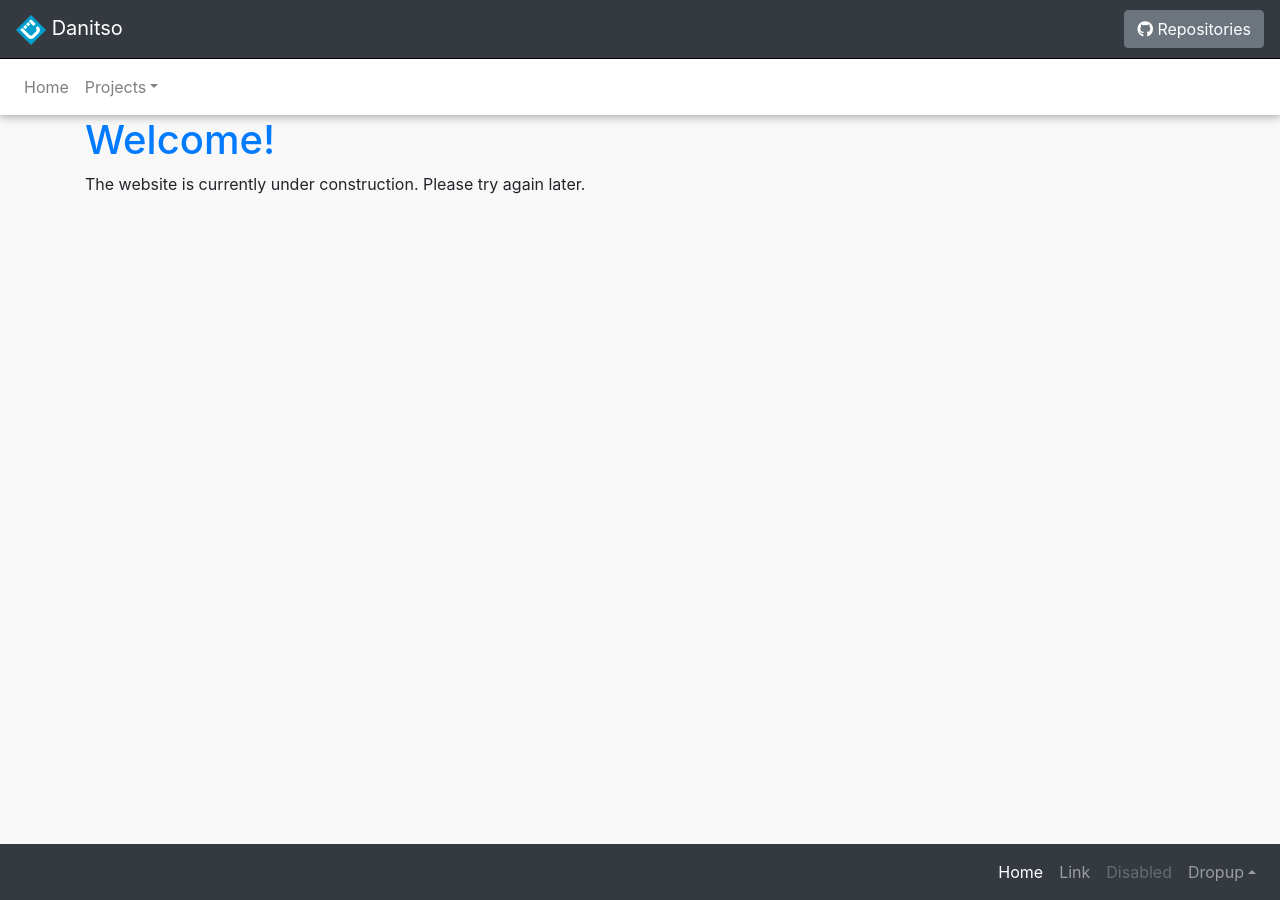
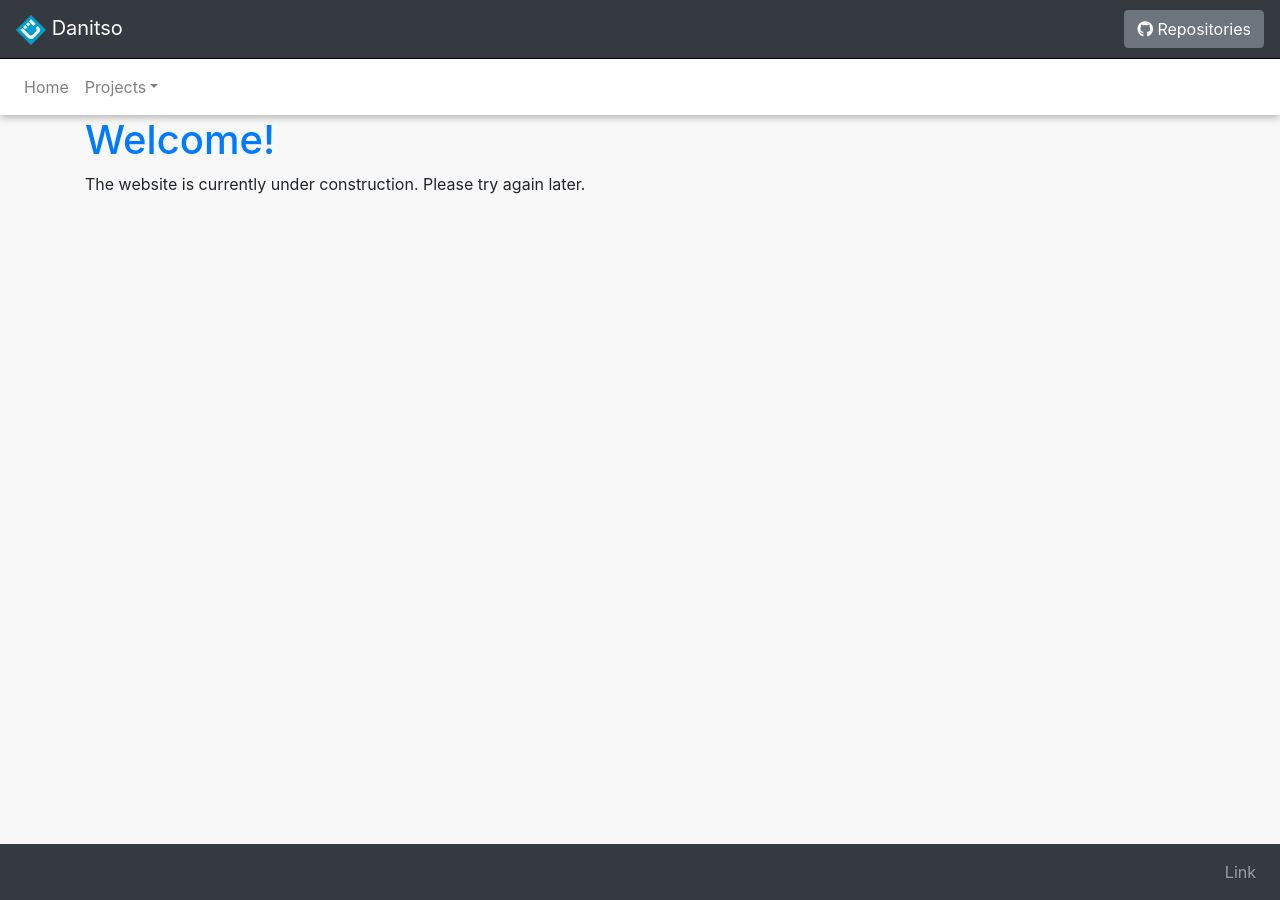
Before and after one commit to danitso/danitso.github.io, a Jekyll site: the page built from index.html, in a window 1280 px wide. Built offline with Jekyll 4.4.1, drawn with Linux system fonts in a browser that asks for light colours; nearby versions of some CDN libraries.

Commit message:
Removed unused links.

```diff
--- a/_includes/footer.html
+++ b/_includes/footer.html
@@ -5,23 +5,8 @@
 
     <div class="collapse navbar-collapse" id="navbarFooterCollapse">
         <ul class="navbar-nav ml-auto">
-            <li class="nav-item active">
-                <a class="nav-link" href="#">Home <span class="sr-only">(current)</span></a>
-            </li>
             <li class="nav-item">
                 <a class="nav-link" href="#">Link</a>
-            </li>
-            <li class="nav-item">
-                <a class="nav-link disabled" href="#">Disabled</a>
-            </li>
-            <li class="nav-item dropup">
-                <a class="nav-link dropdown-toggle" href="#" id="dropdown10" data-toggle="dropdown" aria-haspopup="true" aria-expanded="false">Dropup</a>
-
-                <div class="dropdown-menu dropdown-menu-right" aria-labelledby="dropdown10">
-                    <a class="dropdown-item" href="#">Action</a>
-                    <a class="dropdown-item" href="#">Another action</a>
-                    <a class="dropdown-item" href="#">Something else here</a>
-                </div>
             </li>
         </ul>
     </div>
```
Also changed, not shown: 1 other file.
